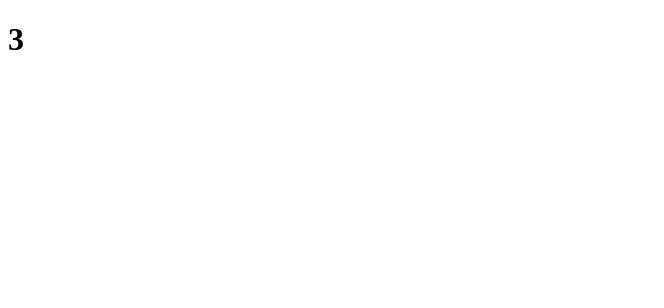
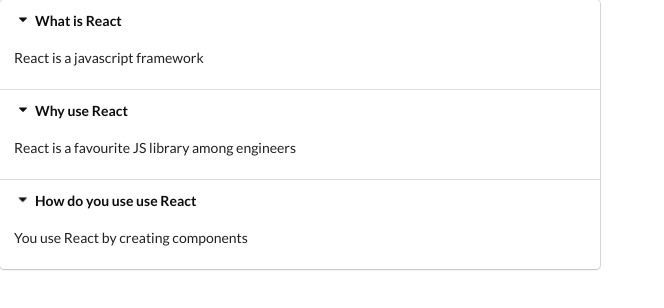
Before and after one commit to RavenousPett/modern-react-with-redux, a React (Create React App) app in the folder widgets/: page / in a window 1280 px wide. Shown: the top 308 px of the page, without its empty margins (0-664 px from the left). Built offline with nearby package versions, Linux system fonts and the light colour scheme.

Commit message:
Style the accordion

```diff
--- a/widgets/public/index.html
+++ b/widgets/public/index.html
@@ -10,6 +10,7 @@
       content="Web site created using create-react-app"
     />
     <link rel="apple-touch-icon" href="%PUBLIC_URL%/logo192.png" />
+    <link rel="stylesheet" href="https://cdnjs.cloudflare.com/ajax/libs/semantic-ui/2.4.1/semantic.min.css" />
     <!--
       manifest.json provides metadata used when your web app is installed on a
       user's mobile device or desktop. See https://developers.google.com/web/fundamentals/web-app-manifest/
--- a/widgets/src/components/Accordion.js
+++ b/widgets/src/components/Accordion.js
@@ -1,7 +1,21 @@
 import React from "react";
 
 const Accordion = ({ items }) => {
-  return <h1>{items.length}</h1>;
+  const renderedItems = items.map(item => {
+    return <React.Fragment key={item.title}>
+      <div className="title active">
+        <i className="dropdown icon"></i>
+        {item.title}
+      </div>
+      <div className="content active">
+        <p>{item.content}</p>
+      </div>
+    </React.Fragment>
+  });
+
+  return <div className="ui styled accordion">
+    {renderedItems}
+  </div>
 };
 
 export default Accordion;
```
